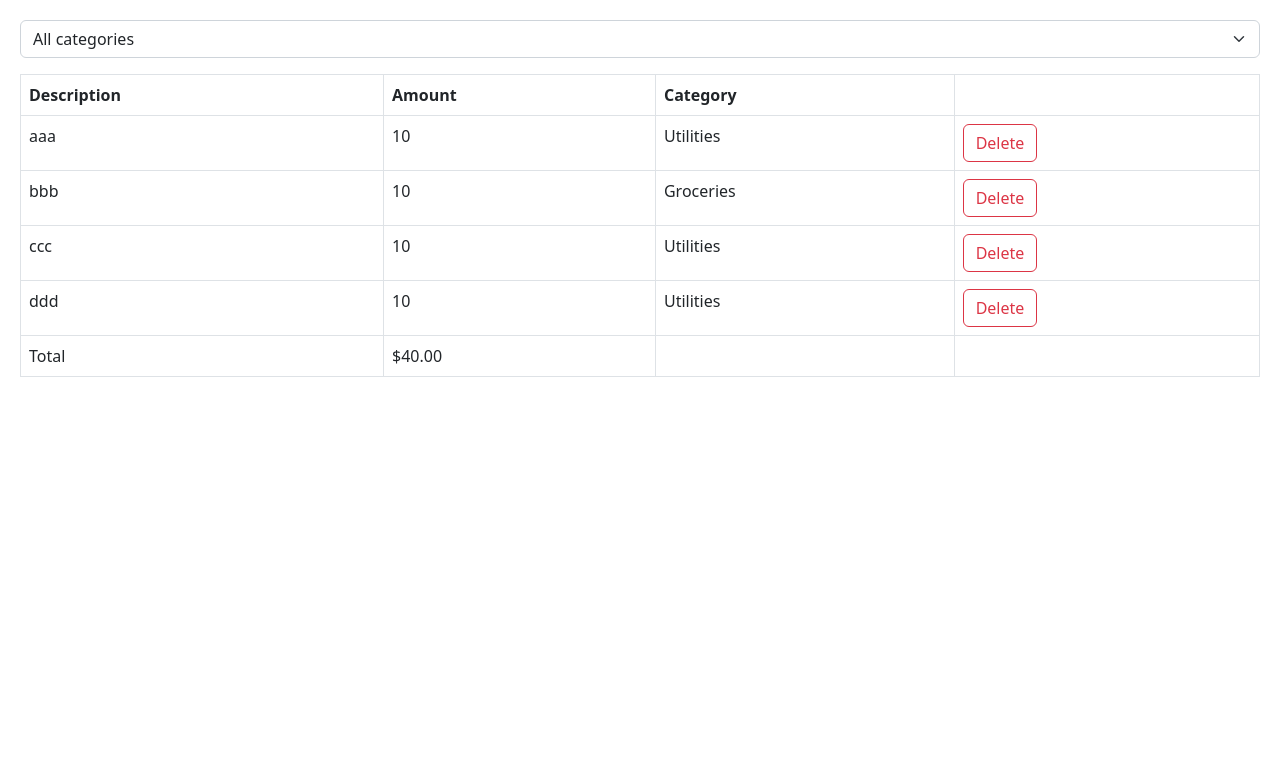
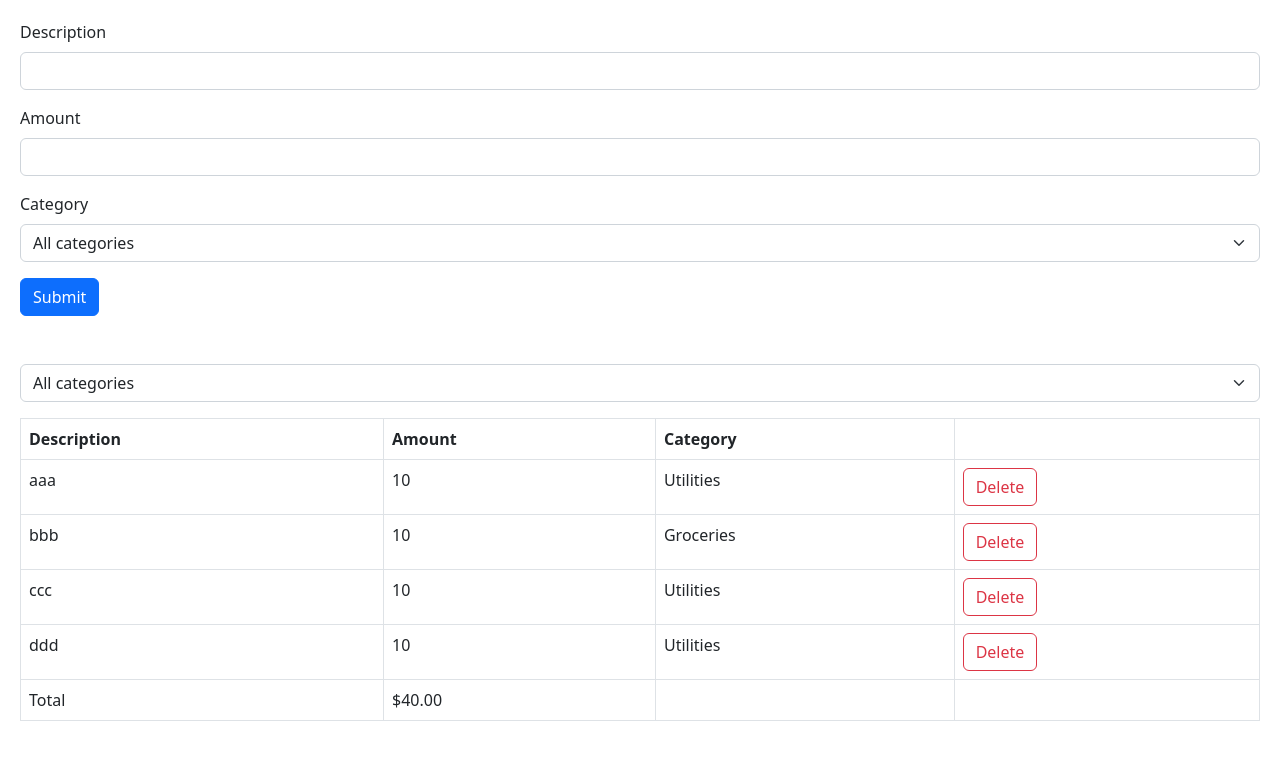
Before and after one commit to hassanidris/react-training-forms, a React (Vite) app: page / in a window 1280 px wide. Shown: the top 760 px of the page. Built offline with nearby package versions, Linux system fonts and the light colour scheme.

Commit message:
initial commit

```diff
--- a/src/App.tsx
+++ b/src/App.tsx
@@ -1,6 +1,9 @@
 import { useState } from "react";
 import ExpenseList from "./expense-tracker/components/ExpenseList";
 import ExpenseFilter from "./expense-tracker/components/ExpenseFilter";
+import ExpenseForm from "./expense-tracker/components/ExpenseForm";
+
+export const categories = ["Groceries", "Utilities", "Entertainment"];
 
 function App() {
   const [selectedCategory, setSelectedCategory] = useState("");
@@ -17,6 +20,9 @@
 
   return (
     <>
+      <div className="mb-5">
+        <ExpenseForm />
+      </div>
       <div className="mb-3">
         <ExpenseFilter
           onSelectCategory={(category) => setSelectedCategory(category)}
--- a/src/expense-tracker/components/ExpenseFilter.tsx
+++ b/src/expense-tracker/components/ExpenseFilter.tsx
@@ -1,3 +1,5 @@
+import { categories } from "../../App";
+
 interface Props {
   onSelectCategory: (category: string) => void;
 }
@@ -8,9 +10,11 @@
       onChange={(event) => onSelectCategory(event.target.value)}
     >
       <option value="">All categories</option>
-      <option value="Groceries">Groceries</option>
-      <option value="Utilities">Utilities</option>
-      <option value="Entertainment">Entertainment</option>
+      {categories.map((category) => (
+        <option key={category} value={category}>
+          {category}
+        </option>
+      ))}
     </select>
   );
 };
--- /dev/null
+++ b/src/expense-tracker/components/ExpenseForm.tsx
@@ -0,0 +1,36 @@
+import { categories } from "../../App";
+
+const ExpenseForm = () => {
+  return (
+    <form>
+      <div className="mb-3">
+        <label htmlFor="description" className="form-label">
+          Description
+        </label>
+        <input id="description" type="text" className="form-control" />
+      </div>
+      <div className="mb-3">
+        <label htmlFor="amount" className="form-label">
+          Amount
+        </label>
+        <input id="amount" type="number" className="form-control" />
+      </div>
+      <div className="mb-3">
+        <label htmlFor="category" className="form-label">
+          Category
+        </label>
+        <select id="category" className="form-select">
+          <option value="">All categories</option>
+          {categories.map((category) => (
+            <option key={category} value={category}>
+              {category}
+            </option>
+          ))}
+        </select>
+      </div>
+      <button className="btn btn-primary">Submit</button>
+    </form>
+  );
+};
+
+export default ExpenseForm;
```
